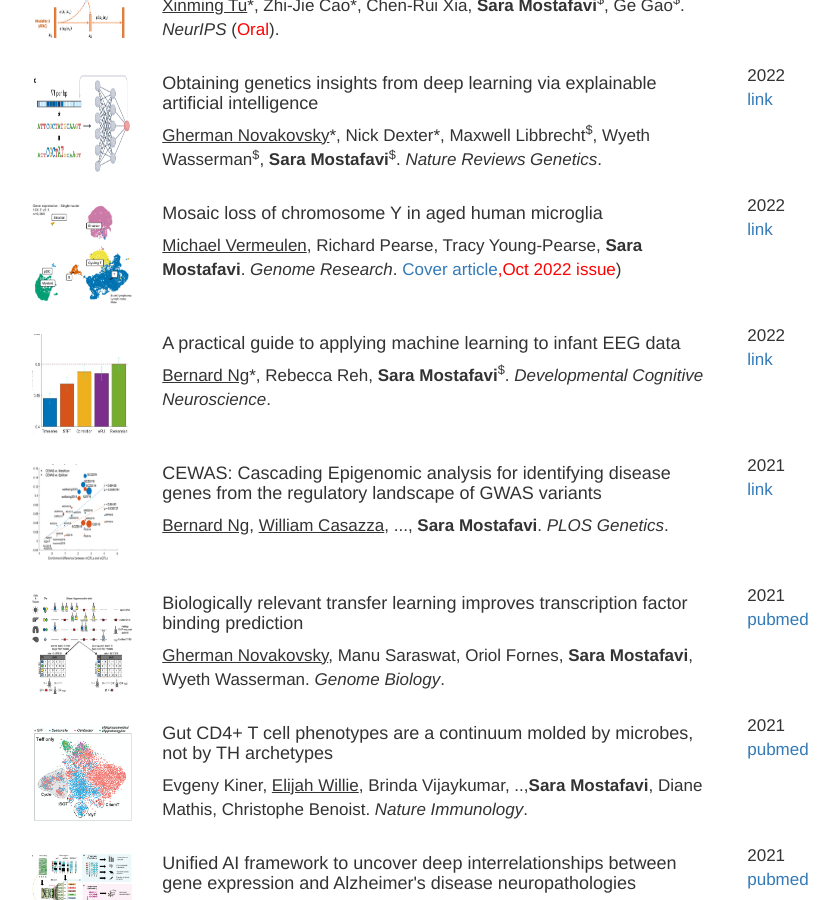
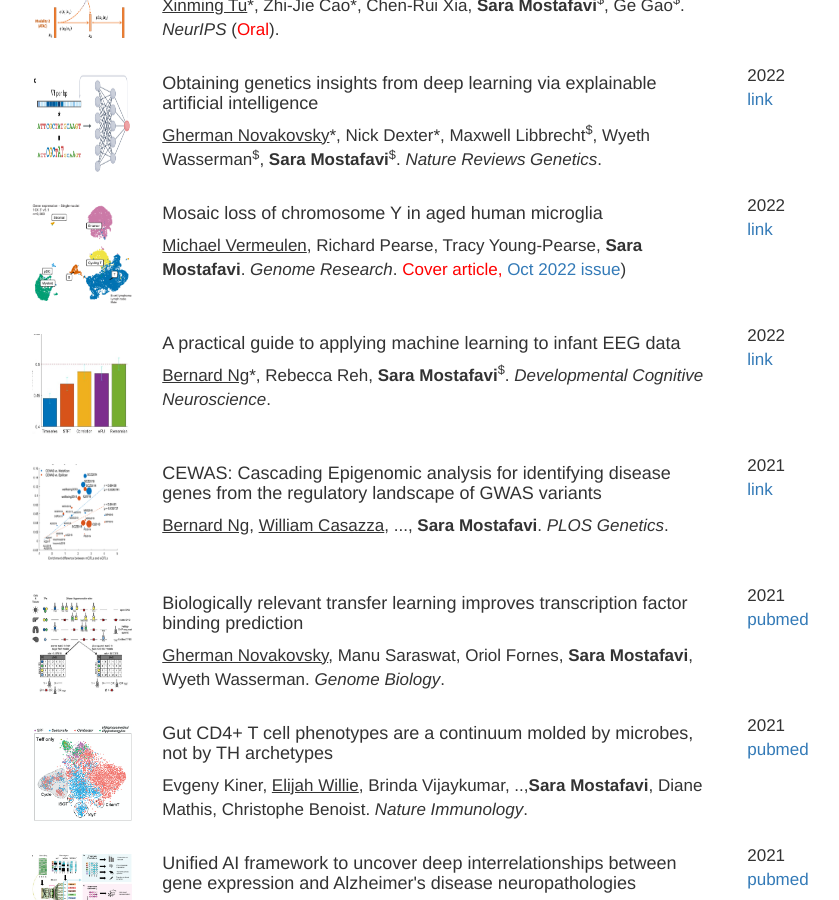
Before and after one commit to saramostafavi/saramostafavi.github.io, a Jekyll site: the page built from publications.html, in a window 1280 px wide and 900 px high, scrolled down 1073 px. Shown: the whole window, without its empty margins (54-893 px from the left). Built offline with Jekyll 4.4.1, drawn with Linux system fonts in a browser that asks for light colours; nearby versions of some CDN libraries; a style sheet for code colours, icons or effects is not loaded.

Commit message:
Update publications.yml

```diff
--- a/_data/publications.yml
+++ b/_data/publications.yml
@@ -43,7 +43,7 @@
 - title: >
     Mosaic loss of chromosome Y in aged human microglia
   author: >
-    <u>Michael Vermeulen</u>, Richard Pearse, Tracy Young-Pearse, <b>Sara Mostafavi</b>. <I>Genome Research</I>. <FONT COLOR="RED"><a href="https://genome.cshlp.org/content/32/10.cover-expansion">Cover article</a>,Oct 2022 issue</FONT>)
+    <u>Michael Vermeulen</u>, Richard Pearse, Tracy Young-Pearse, <b>Sara Mostafavi</b>. <I>Genome Research</I>. <FONT COLOR="RED">Cover article, <a href="https://genome.cshlp.org/content/32/10.cover-expansion">Oct 2022 issue</a></FONT>)
   image: ../images/LOY.png
   year: 2022
   repo:
```
